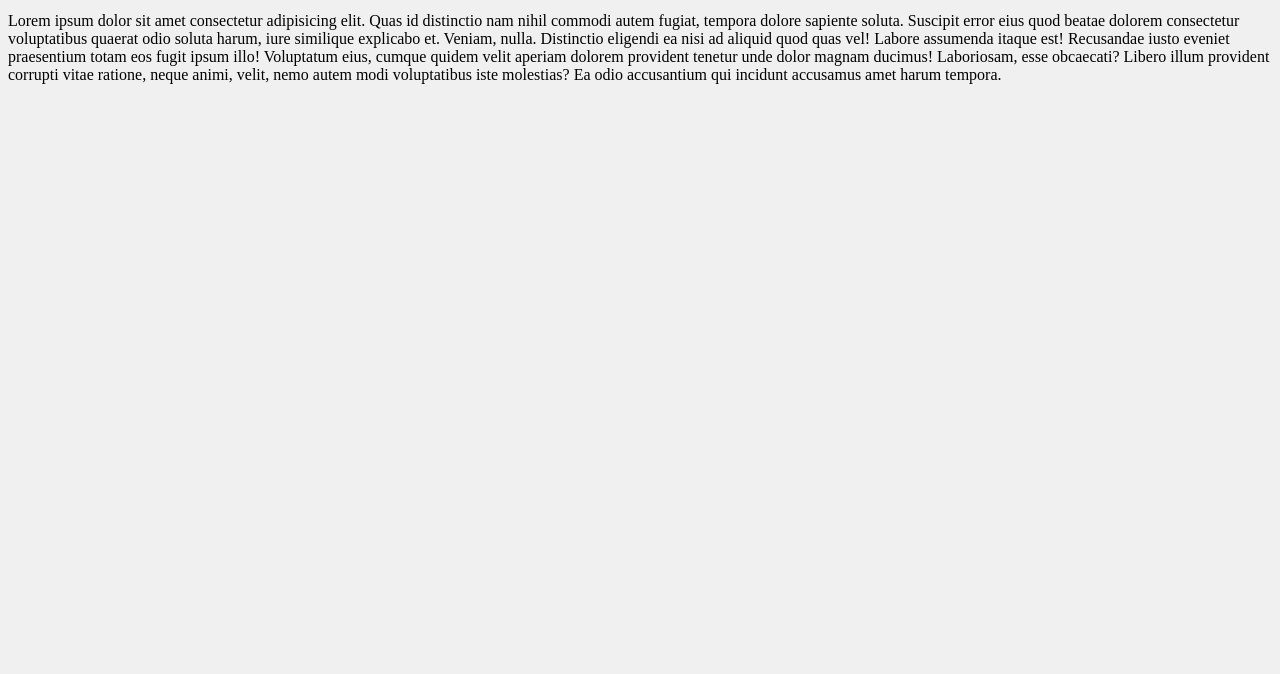
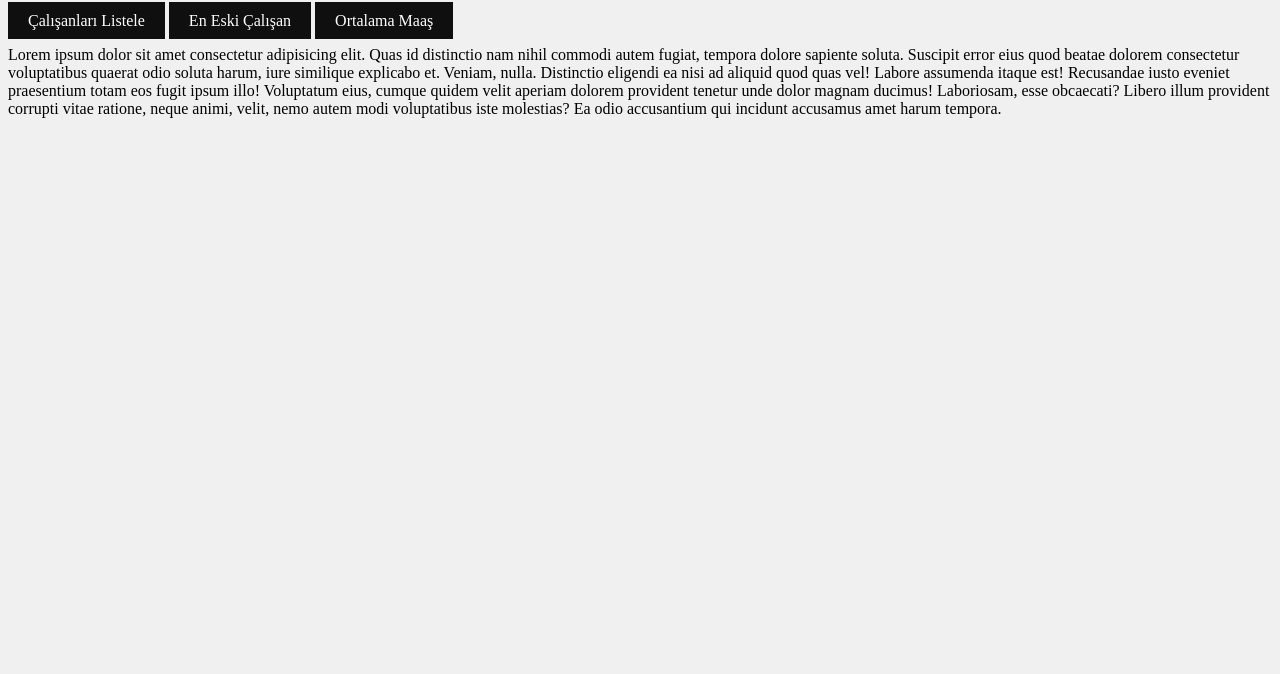
Before and after one commit to onurcansevinc/ts-web-api-example, a website: page pages/index.html in a window 1280 px wide. Shown: the part 126-800 px from the top of the page. Drawn offline with Linux system fonts and the light colour scheme.

Commit message:
refactor: reorganize HTML route handling in HTTP server and enhance index.html with new buttons

```diff
--- a/pages/index.html
+++ b/pages/index.html
@@ -35,6 +35,13 @@
             ul li a:hover {
                 color: #ccc;
             }
+
+            .button {
+                color: #fff;
+                padding: 10px 20px;
+                text-decoration: none;
+                background-color: #0f0f0f;
+            }
         </style>
     </head>
     <body>
@@ -50,6 +57,10 @@
 
         <main>
             <h1>Ana Sayfa</h1>
+            <a href="/employeeList" target="_blank" class="button">Çalışanları Listele</a>
+            <a href="/oldestEmployee" target="_blank" class="button">En Eski Çalışan</a>
+            <a href="/averageSalary" target="_blank" class="button">Ortalama Maaş</a>
+
             <p>
                 Lorem ipsum dolor sit amet consectetur adipisicing elit. Quas id distinctio nam nihil commodi autem fugiat, tempora dolore sapiente soluta.
                 Suscipit error eius quod beatae dolorem consectetur voluptatibus quaerat odio soluta harum, iure similique explicabo et. Veniam, nulla.
```
Also changed, not shown: index.js (+32 -30 lines).
